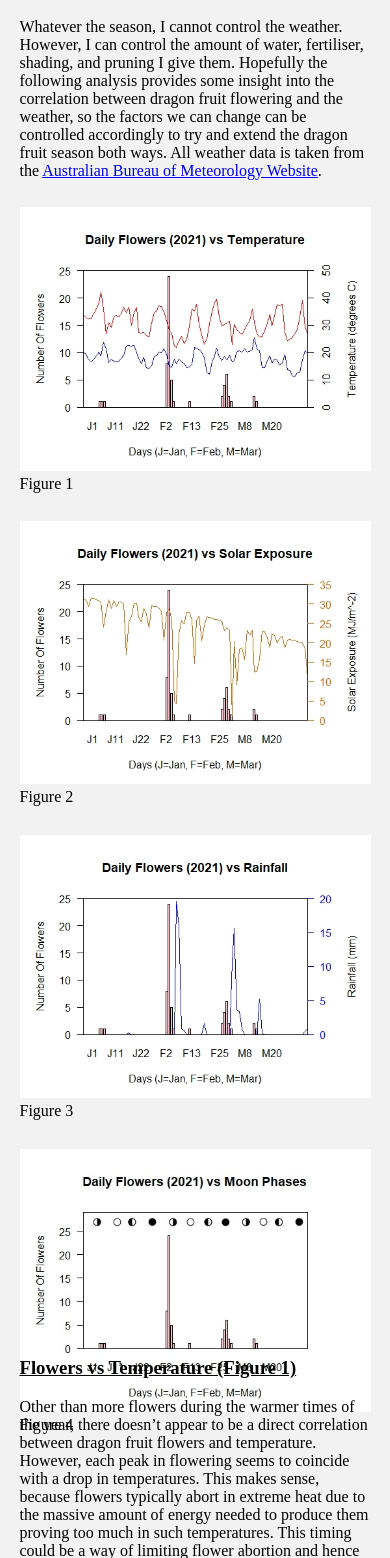
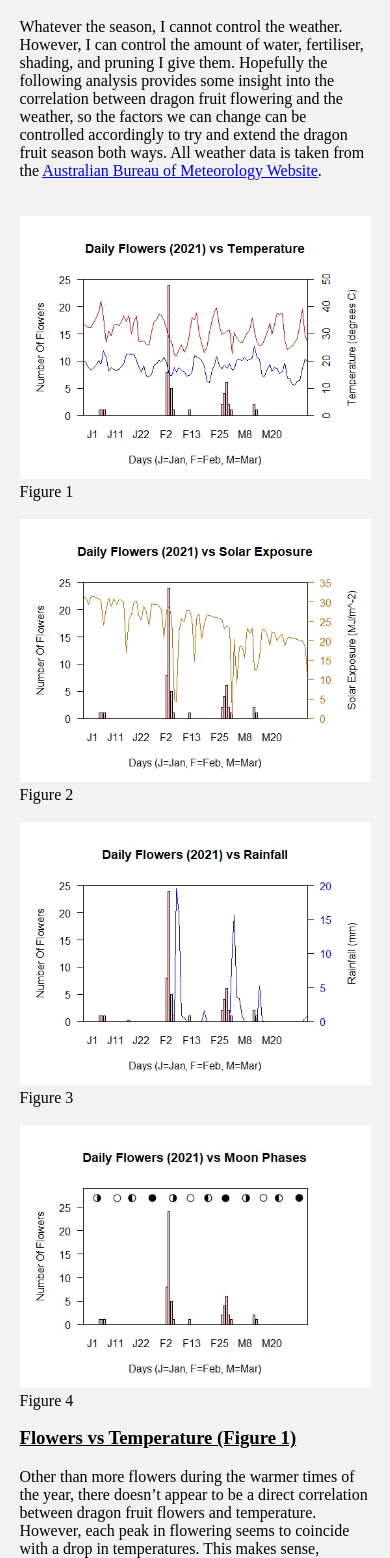
Before and after one commit to DragonFruitObsession/dragonfruitobsession.github.io, a PHP site: page /analysis/data-analysis.html in a window 390 px wide. Shown: the part 1326-2884 px from the top of the page. Run offline with PHP 8.4, Linux system fonts and the light colour scheme; some web fonts are replaced.

Commit message:
fixing the overflow problem that the previous fix to mobile scaling created

```diff
--- a/analysis/analysis.css
+++ b/analysis/analysis.css
@@ -17,6 +17,10 @@
   height: auto;
   padding-right: 2.5%;
   float: left;
+}
+
+.mr-block {
+  display: block;
 }
 
 .image-grid {
@@ -40,16 +44,23 @@ figure {
 
 /* making it mobile friendly */
 @media screen and (max-width: 900px) {
+  figure {
+    padding: 2.5% 0% 2.5% 0%;
+  }
+
   .image-grid {
     width: 100%;
-    padding: 2.5% 0% 2.5% 0%;s
+    padding: 2.5% 0% 2.5% 0%;
   }
 }
 
 @media screen and (max-width: 700px) {
+
 .image-grid {
+  display: inline-block;
   grid-template-columns: 1fr;
 }
+
 .img-1 {
   width: 100%;
   padding: 2.5% 0% 2.5% 0%;
--- a/analysis/data-analysis.html
+++ b/analysis/data-analysis.html
@@ -42,7 +42,8 @@
       as opposed to buds or new growth which are difficult to see when they are small. However, in the future I hope to expand this section of my website across multiple pages comparing different varieties and the effects of grafting. In any case,
       let’s take a look at the data…</p>
     <img src="Flower Graphs/Monthly Flowers.jpeg" alt="Graph of all monthly flowers" class="img-1">
-    <p>The graph to the left (or above, depending on your device) gives you a general impression of my fruiting season. I live in Perth, Western Australia, which is in the Southern hemisphere, so Winter goes from June to August with the Winter Solstice on June 21, Spring from September
+    <p>The graph to the left (or above, depending on your device) gives you a general impression of my fruiting season. I live in Perth, Western Australia, which is in the Southern hemisphere, so Winter goes from June to August with the Winter
+      Solstice on June 21, Spring from September
       to November, Summer from December
       to
       February with the Summer Solstice on December 21, and Autumn from March to May. During Winter, my dragon fruit plants grow very slowly, but do not have to face any frost due to my location. However, cactus rust does seem to spread during this
```
Lines whose indentation alone changed are shown as unchanged.
